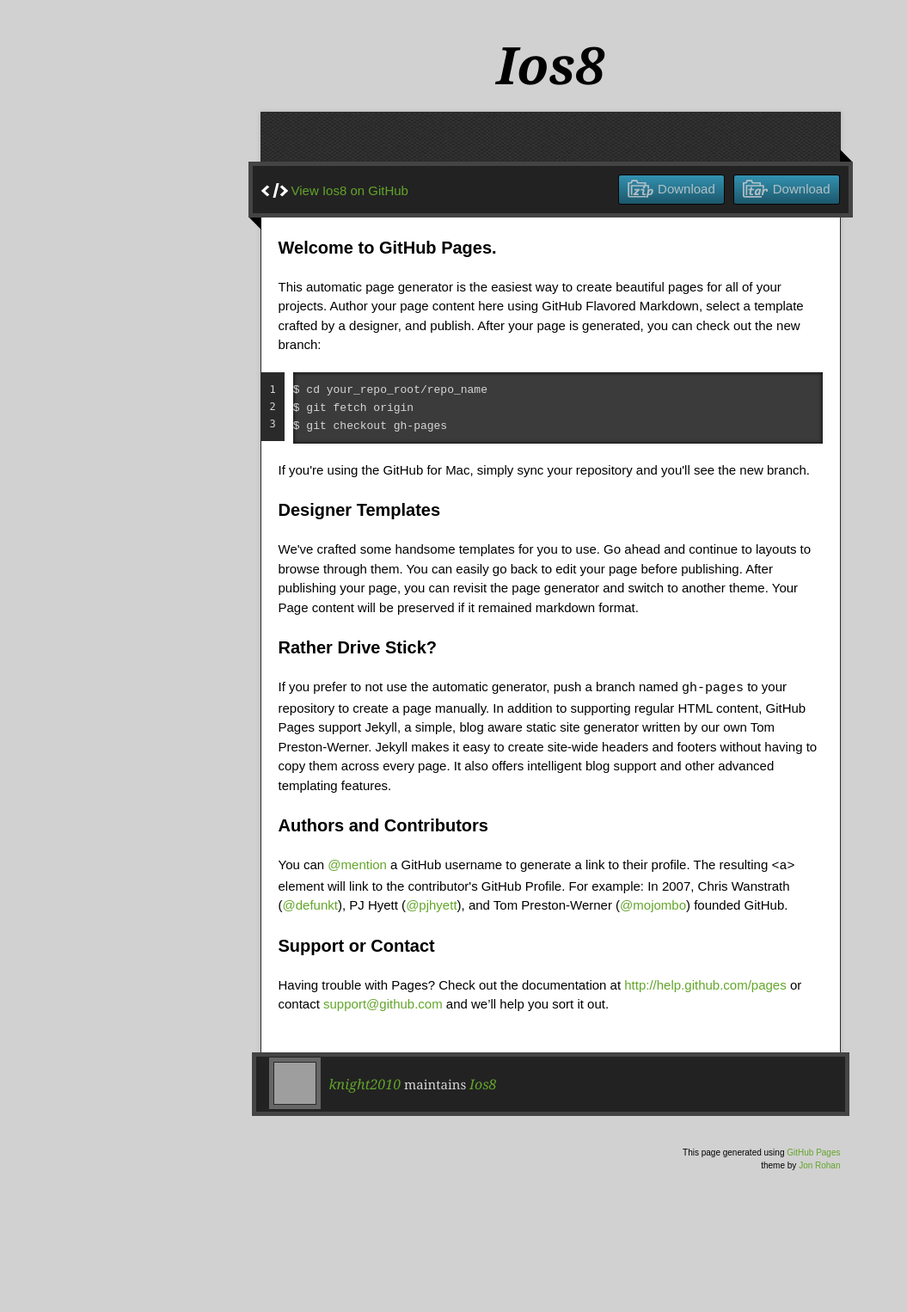
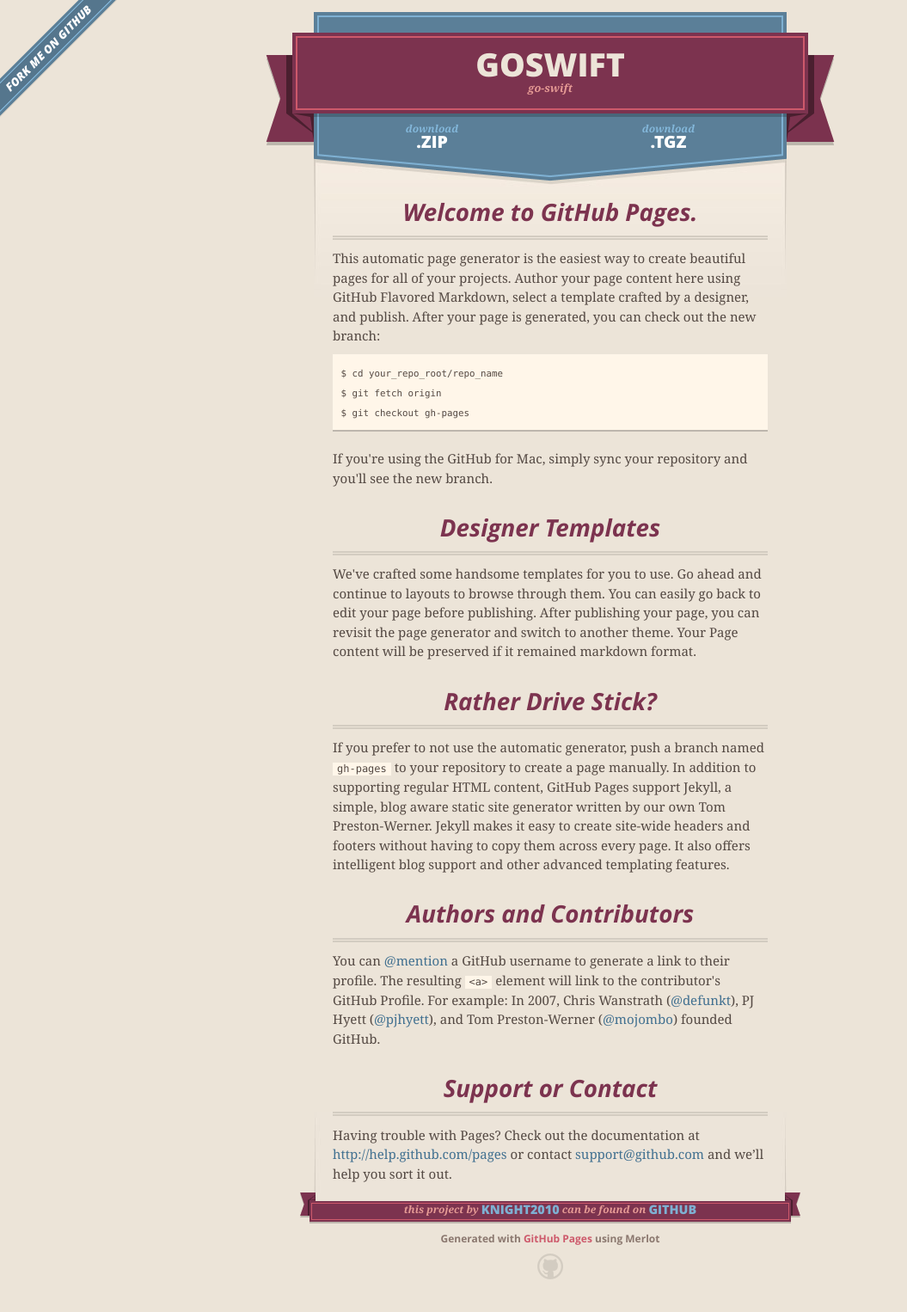
Before and after one commit to knight2010/ios8, a plain HTML site: page index.html in a window 1280 px wide. Shown: the whole page at 86% size, without its empty margins (0-1055 px from the left). Before the commit the page ends 1453 px from the top, so only its background shows below. Drawn offline with nearby package versions, Linux system fonts and the light colour scheme; grey boxes are pictures that could not be loaded.

Commit message:
Create gh-pages branch via GitHub

```diff
--- a/index.html
+++ b/index.html
@@ -1,43 +1,53 @@
-<!doctype html>
-<!-- The Time Machine GitHub pages theme was designed and developed by Jon Rohan, on Feb 7, 2012. -->
-<!-- Follow him for fun. http://twitter.com/jonrohan. Tail his code on http://github.com/jonrohan -->
+<!DOCTYPE html>
 <html>
   <head>
-  <meta charset="utf-8">
-  <meta http-equiv="X-UA-Compatible" content="IE=edge,chrome=1">
+    <meta charset='utf-8'>
+    <meta http-equiv="X-UA-Compatible" content="chrome=1">
+    <meta name="viewport" content="width=640">
 
-  <link rel="stylesheet" href="stylesheets/stylesheet.css" media="screen">
+    <link rel="stylesheet" href="stylesheets/core.css" media="screen">
+    <link rel="stylesheet" href="stylesheets/mobile.css" media="handheld, only screen and (max-device-width:640px)">
     <link rel="stylesheet" href="stylesheets/pygment_trac.css">
+
+    <script type="text/javascript" src="javascripts/modernizr.js"></script>
     <script type="text/javascript" src="https://ajax.googleapis.com/ajax/libs/jquery/1.7.1/jquery.min.js"></script>
-  <script type="text/javascript" src="javascripts/script.js"></script>
-
-  <title>Ios8</title>
-  <meta name="description" content="">
-
-  <meta name="viewport" content="width=device-width,initial-scale=1">
-
+    <script type="text/javascript" src="javascripts/headsmart.min.js"></script>
+    <script type="text/javascript">
+      $(document).ready(function () {
+        $('#main_content').headsmart()
+      })
+    </script>
+    <title>goswift by knight2010</title>
   </head>
 
   <body>
+    <a id="forkme_banner" href="https://github.com/knight2010/ios8">View on GitHub</a>
+    <div class="shell">
 
-  <div class="wrapper">
       <header>
-      <h1 class="title">Ios8</h1>
+        <span class="ribbon-outer">
+          <span class="ribbon-inner">
+            <h1>goswift</h1>
+            <h2>go-swift</h2>
+          </span>
+          <span class="left-tail"></span>
+          <span class="right-tail"></span>
+        </span>
       </header>
-    <div id="container">
-      <p class="tagline"></p>
-      <div id="main" role="main">
-        <div class="download-bar">
-        <div class="inner">
-          <a href="https://github.com/knight2010/ios8/tarball/master" class="download-button tar"><span>Download</span></a>
-          <a href="https://github.com/knight2010/ios8/zipball/master" class="download-button zip"><span>Download</span></a>
-          <a href="https://github.com/knight2010/ios8" class="code">View Ios8 on GitHub</a>
-        </div>
-        <span class="blc"></span><span class="trc"></span>
-        </div>
-        <article class="markdown-body">
+
+      <section id="downloads">
+        <span class="inner">
+          <a href="https://github.com/knight2010/ios8/zipball/master" class="zip"><em>download</em> .ZIP</a><a href="https://github.com/knight2010/ios8/tarball/master" class="tgz"><em>download</em> .TGZ</a>
+        </span>
+      </section>
+
+
+      <span class="banner-fix"></span>
+
+
+      <section id="main_content">
         <h3>
-<a name="welcome-to-github-pages" class="anchor" href="#welcome-to-github-pages"><span class="octicon octicon-link"></span></a>Welcome to GitHub Pages.</h3>
+<a id="welcome-to-github-pages" class="anchor" href="#welcome-to-github-pages" aria-hidden="true"><span class="octicon octicon-link"></span></a>Welcome to GitHub Pages.</h3>
 
 <p>This automatic page generator is the easiest way to create beautiful pages for all of your projects. Author your page content here using GitHub Flavored Markdown, select a template crafted by a designer, and publish. After your page is generated, you can check out the new branch:</p>
 
@@ -49,42 +59,38 @@ $ git checkout gh-pages
 <p>If you're using the GitHub for Mac, simply sync your repository and you'll see the new branch.</p>
 
 <h3>
-<a name="designer-templates" class="anchor" href="#designer-templates"><span class="octicon octicon-link"></span></a>Designer Templates</h3>
+<a id="designer-templates" class="anchor" href="#designer-templates" aria-hidden="true"><span class="octicon octicon-link"></span></a>Designer Templates</h3>
 
 <p>We've crafted some handsome templates for you to use. Go ahead and continue to layouts to browse through them. You can easily go back to edit your page before publishing. After publishing your page, you can revisit the page generator and switch to another theme. Your Page content will be preserved if it remained markdown format.</p>
 
 <h3>
-<a name="rather-drive-stick" class="anchor" href="#rather-drive-stick"><span class="octicon octicon-link"></span></a>Rather Drive Stick?</h3>
+<a id="rather-drive-stick" class="anchor" href="#rather-drive-stick" aria-hidden="true"><span class="octicon octicon-link"></span></a>Rather Drive Stick?</h3>
 
 <p>If you prefer to not use the automatic generator, push a branch named <code>gh-pages</code> to your repository to create a page manually. In addition to supporting regular HTML content, GitHub Pages support Jekyll, a simple, blog aware static site generator written by our own Tom Preston-Werner. Jekyll makes it easy to create site-wide headers and footers without having to copy them across every page. It also offers intelligent blog support and other advanced templating features.</p>
 
 <h3>
-<a name="authors-and-contributors" class="anchor" href="#authors-and-contributors"><span class="octicon octicon-link"></span></a>Authors and Contributors</h3>
+<a id="authors-and-contributors" class="anchor" href="#authors-and-contributors" aria-hidden="true"><span class="octicon octicon-link"></span></a>Authors and Contributors</h3>
 
 <p>You can <a href="https://github.com/blog/821" class="user-mention">@mention</a> a GitHub username to generate a link to their profile. The resulting <code>&lt;a&gt;</code> element will link to the contributor's GitHub Profile. For example: In 2007, Chris Wanstrath (<a href="https://github.com/defunkt" class="user-mention">@defunkt</a>), PJ Hyett (<a href="https://github.com/pjhyett" class="user-mention">@pjhyett</a>), and Tom Preston-Werner (<a href="https://github.com/mojombo" class="user-mention">@mojombo</a>) founded GitHub.</p>
 
 <h3>
-<a name="support-or-contact" class="anchor" href="#support-or-contact"><span class="octicon octicon-link"></span></a>Support or Contact</h3>
+<a id="support-or-contact" class="anchor" href="#support-or-contact" aria-hidden="true"><span class="octicon octicon-link"></span></a>Support or Contact</h3>
 
 <p>Having trouble with Pages? Check out the documentation at <a href="http://help.github.com/pages">http://help.github.com/pages</a> or contact <a href="mailto:support@github.com">support@github.com</a> and we’ll help you sort it out.</p>
-        </article>
-      </div>
-    </div>
+      </section>
+
       <footer>
-      <div class="owner">
-      <p><a href="https://github.com/knight2010" class="avatar"><img src="https://avatars2.githubusercontent.com/u/8112500?v=2&amp;s=60" width="48" height="48"></a> <a href="https://github.com/knight2010">knight2010</a> maintains <a href="https://github.com/knight2010/ios8">Ios8</a></p>
+        <span class="ribbon-outer">
+          <span class="ribbon-inner">
+            <p>this project by <a href="https://github.com/knight2010">knight2010</a> can be found on <a href="https://github.com/knight2010/ios8">GitHub</a></p>
+          </span>
+          <span class="left-tail"></span>
+          <span class="right-tail"></span>
+        </span>
+        <p>Generated with <a href="http://pages.github.com">GitHub Pages</a> using Merlot</p>
+        <span class="octocat"></span>
+      </footer>
 
-
-      </div>
-      <div class="creds">
-        <small>This page generated using <a href="http://pages.github.com/">GitHub Pages</a><br>theme by <a href="https://twitter.com/jonrohan/">Jon Rohan</a></small>
-      </div>
-    </footer>
-  </div>
-  <div class="current-section">
-    <a href="#top">Scroll to top</a>
-    <a href="https://github.com/knight2010/ios8/tarball/master" class="tar">tar</a><a href="https://github.com/knight2010/ios8/zipball/master" class="zip">zip</a><a href="" class="code">source code</a>
-    <p class="name"></p>
     </div>
 
 
```
Also changed, not shown: params.json (+1 -1 lines). Lines whose indentation alone changed are shown as unchanged.
